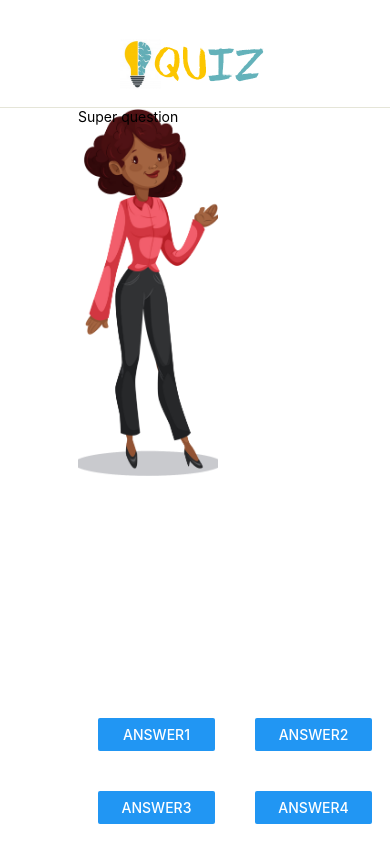
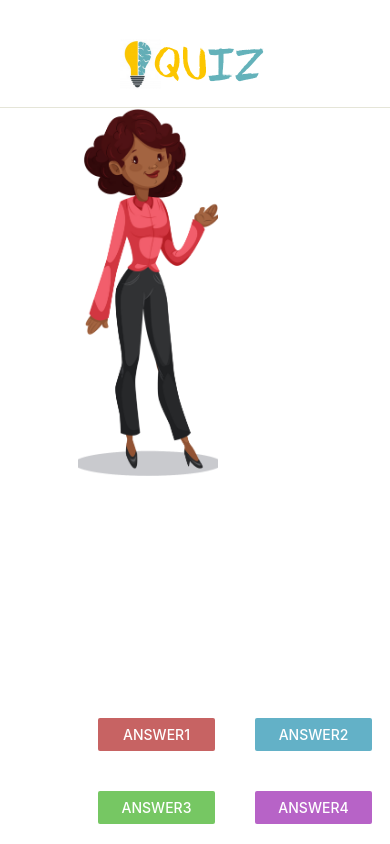
Before and after one commit to AnneFlorette/quiz, a React Native app in the folder Quiz/: screen / in a window 390 px wide. Built offline with nearby package versions, Linux system fonts and the light colour scheme.

Commit message:
début matin mercredi

```diff
--- a/Quiz/App.js
+++ b/Quiz/App.js
@@ -46,9 +46,7 @@ export default class Logo extends Component {
             flex: 8
           }}
         >
-          <View style={styles.questions}>
-            <Text>Super question</Text>
-          </View>
+          <View style={styles.questions}></View>
           <View style={styles.answers}>
             <View style={styles.buttonsView}>
               <Button
@@ -56,6 +54,7 @@ export default class Logo extends Component {
                 onPress={() => {
                   alert("You tapped the button 1!");
                 }}
+                color="#c76363"
               />
             </View>
 
@@ -65,6 +64,7 @@ export default class Logo extends Component {
                 onPress={() => {
                   alert("You tapped the button 2!");
                 }}
+                color="#63b1c7"
               />
             </View>
           </View>
@@ -75,6 +75,7 @@ export default class Logo extends Component {
                 onPress={() => {
                   alert("You tapped the button 3!");
                 }}
+                color="#76c763"
               />
             </View>
             <View style={styles.buttonsView}>
@@ -83,6 +84,7 @@ export default class Logo extends Component {
                 onPress={() => {
                   alert("You tapped the button 4!");
                 }}
+                color="#b763c7"
               />
             </View>
           </View>
```
